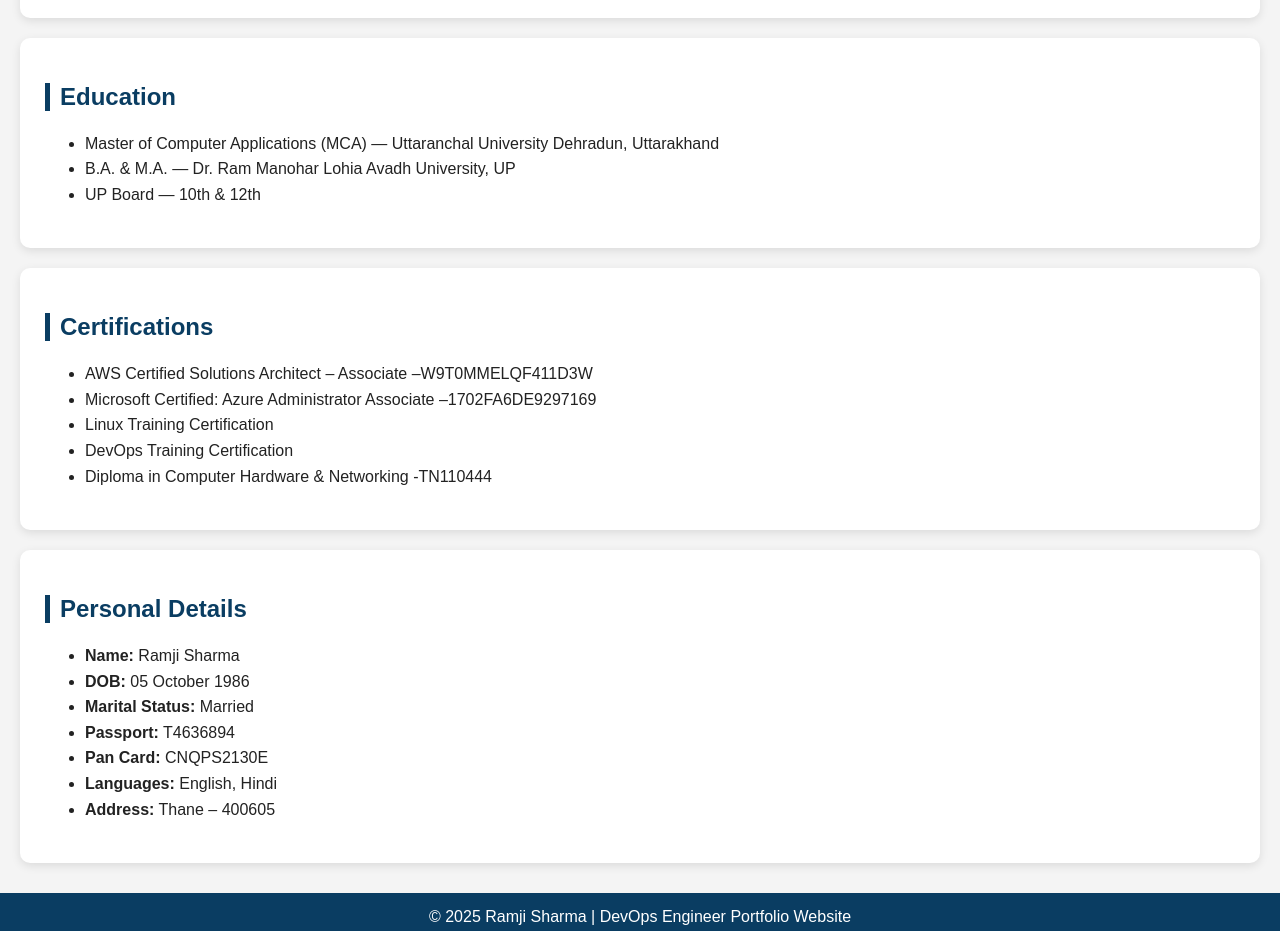
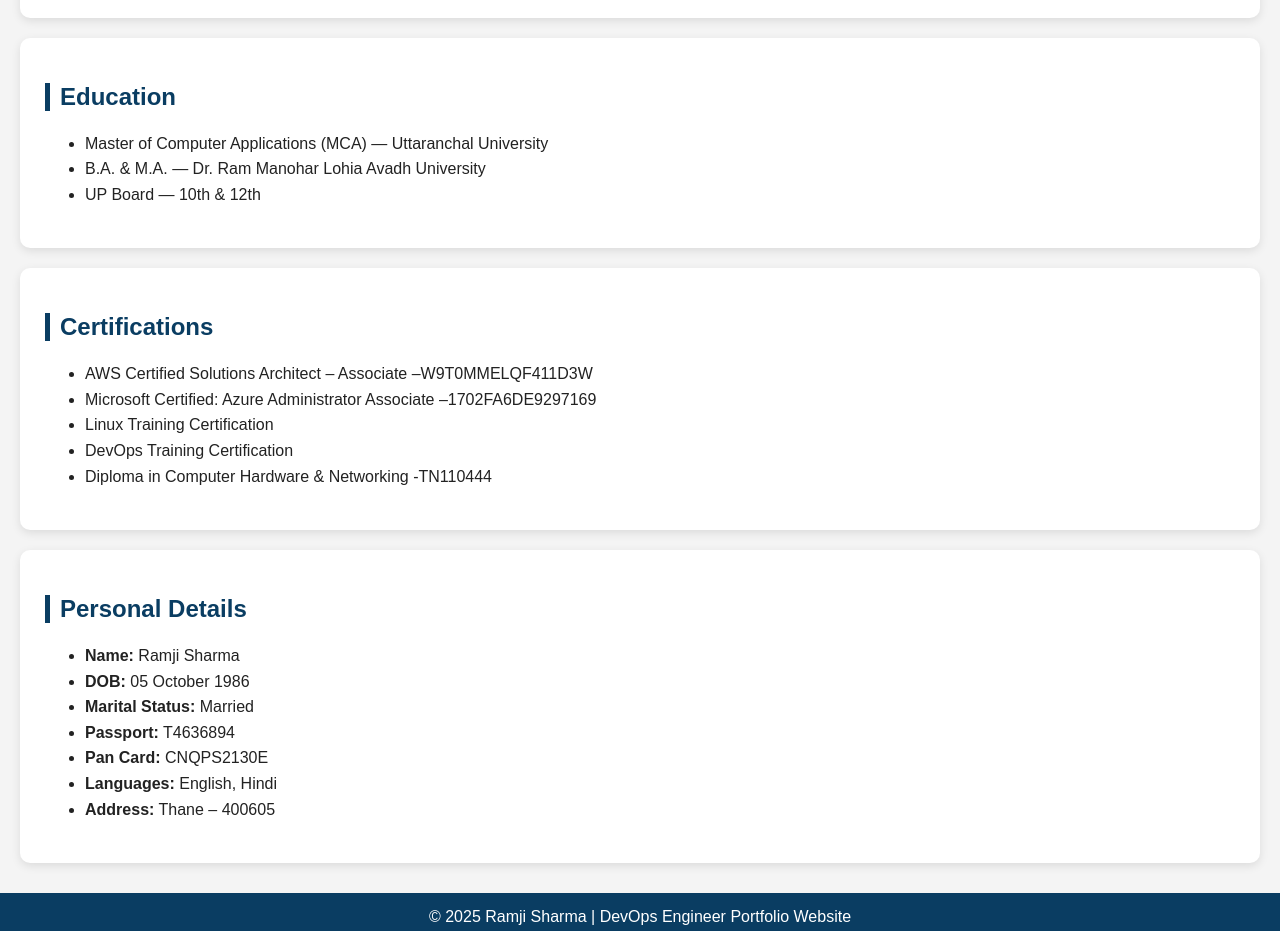
Before and after one commit to Ramjish/Portfolio_Ramji-Sharma, a plain HTML site: page index.html in a window 1280 px wide. Shown: the part 3780-4711 px from the top of the page. Drawn offline with Linux system fonts and the light colour scheme.

Commit message:
Update index.html  Updated
Update index.html  Updated

```diff
--- a/index.html
+++ b/index.html
@@ -296,8 +296,8 @@ table th, table td {
     <div class="section">
         <h2>Education</h2>
         <ul>
-             <li>Master of Computer Applications (MCA) — Uttaranchal University Dehradun, Uttarakhand</li>
-            <li>B.A. & M.A. — Dr. Ram Manohar Lohia Avadh University, UP</li>
+             <li>Master of Computer Applications (MCA) — Uttaranchal University </li>
+            <li>B.A. & M.A. — Dr. Ram Manohar Lohia Avadh University </li>
             <li>UP Board — 10th & 12th</li>
         </ul>
     </div>
```
